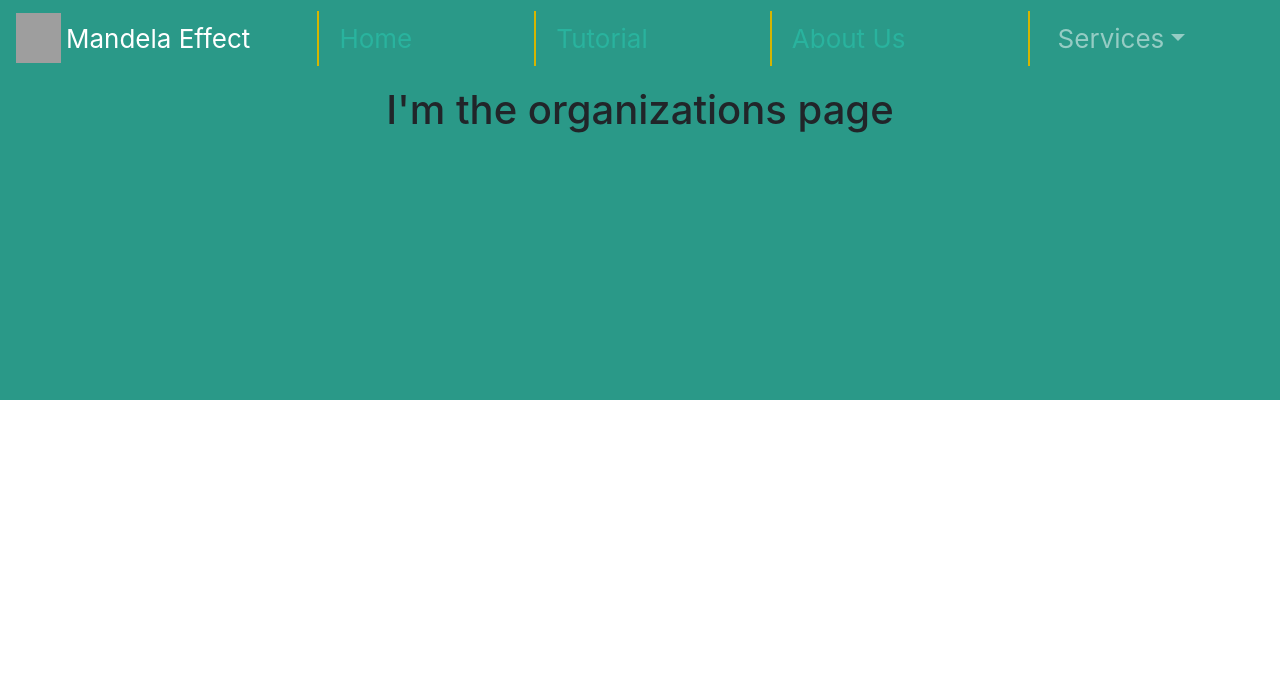
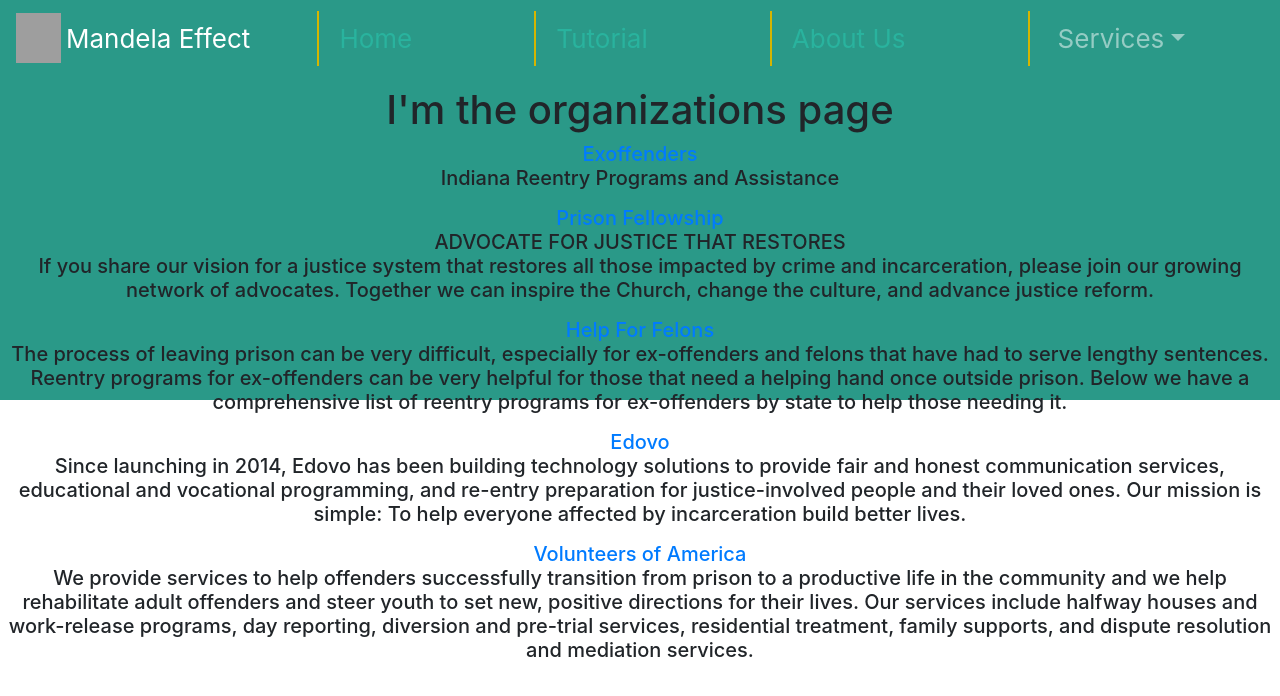
Before and after one commit to yodasodabob/indycivichack2019, a React (Create React App) app: page /#/Services/Organizations in a window 1280 px wide. Shown: the top 696 px of the page. Built offline with nearby package versions, Linux system fonts and the light colour scheme; no server answers; grey boxes are pictures that could not be loaded; what google-maps-react would draw is missing.

Commit message:
I added more links to the Organizations page

```diff
--- a/src/AboutPage.js
+++ b/src/AboutPage.js
@@ -1,7 +1,7 @@
 import React from 'react';
 import HeaderComponent from './HeaderComponent';
 import './AboutPage.css';
-import {Launcher} from 'react-chat-window';
+//import {Launcher} from 'react-chat-window';
 
 export class AboutPage extends React.Component{
     render(){
--- a/src/App.js
+++ b/src/App.js
@@ -1,7 +1,7 @@
 import React from 'react';
 import HeaderComponent from './HeaderComponent';
 import './App.css';
-import {Launcher} from 'react-chat-window';
+//import {Launcher} from 'react-chat-window';
 import { Navbar, Nav, NavDropdown, Form, FormControl, Button } from 'react-bootstrap';
 // import GoogleApiWrapper from './MapsContainer';
 import Map from './Map'
--- a/src/HomePage.js
+++ b/src/HomePage.js
@@ -1,7 +1,7 @@
 import React from 'react';
 import HeaderComponent from './HeaderComponent';
 import './HomePage.css';
-import {Launcher} from 'react-chat-window';
+// import {Launcher} from 'react-chat-window';
 
 export class HomePage extends React.Component{
     render(){
--- a/src/LegalResourcePage.js
+++ b/src/LegalResourcePage.js
@@ -1,7 +1,7 @@
 import React from 'react';
 import HeaderComponent from './HeaderComponent';
 import './LegalResourcePage.css';
-import {Launcher} from 'react-chat-window';
+// import {Launcher} from 'react-chat-window';
 
 export class LegalResourcePage extends React.Component{
     render(){
--- a/src/OrganizationsPage.js
+++ b/src/OrganizationsPage.js
@@ -1,7 +1,7 @@
 import React from 'react';
 import HeaderComponent from './HeaderComponent';
 import './OrganizationsPage.css';
-import {Launcher} from 'react-chat-window';
+// import {Launcher} from 'react-chat-window';
 
 export class OrganizationsPage extends React.Component{
     render(){
@@ -9,6 +9,34 @@
             <div className="OrganizationsPageWrapper">
             <div className="OrganizationsBody">
                 <h1>I'm the organizations page</h1>
+
+                <h5><a href ="https://exoffenders.net/reentry-programs-assistance/indiana/">Exoffenders</a>
+                <p>Indiana Reentry Programs and Assistance</p></h5>
+
+                <h5><a href ="https://www.prisonfellowship.org/about/justicereform/legislation/state-issues/indiana/">Prison Fellowship</a>
+                <p>ADVOCATE FOR JUSTICE THAT RESTORES <br></br> If you share our vision for a justice system
+                 that restores all those impacted by crime and incarceration, please join our growing network
+                 of advocates. Together we can inspire the Church, change the culture,
+                 and advance justice reform.</p></h5>
+
+                <h5><a href ="https://helpforfelons.org/reentry-programs-ex-offenders-state/" >Help For Felons</a>
+                <p>The process of leaving prison can be very difficult, especially for ex-offenders and felons that
+                    have had to serve lengthy sentences. Reentry programs for ex-offenders can be very helpful for
+                    those that need a helping hand once outside prison. Below we have a comprehensive list of
+                    reentry programs for ex-offenders by state to help those needing it.</p></h5>
+
+                <h5><a href ="http://www.edovo.com" >Edovo</a>
+                <p>Since launching in 2014, Edovo has been building technology solutions to provide fair
+                    and honest communication services, educational and vocational programming, and re-entry
+                    preparation for justice-involved people and their loved ones. Our mission is simple:
+                    To help everyone affected by incarceration build better lives.</p></h5>
+
+                <h5><a href ="https://www.voa.org/correctional-re-entry-services" >Volunteers of America</a>
+                <p>We provide services to help offenders successfully transition from prison to a
+                    productive life in the community and we help rehabilitate adult offenders and steer
+                    youth to set new, positive directions for their lives. Our services include halfway
+                    houses and work-release programs, day reporting, diversion and pre-trial services,
+                    residential treatment, family supports, and dispute resolution and mediation services.</p></h5>
             </div>
             </div>
         )
--- a/src/ServicesPage.js
+++ b/src/ServicesPage.js
@@ -1,7 +1,7 @@
 import React from 'react';
 import HeaderComponent from './HeaderComponent';
 import './ServicesPage.css';
-import {Launcher} from 'react-chat-window';
+// import {Launcher} from 'react-chat-window';
 
 export class ServicesPage extends React.Component{
     render(){
--- a/src/TutorialPage.js
+++ b/src/TutorialPage.js
@@ -1,7 +1,7 @@
 import React from 'react';
 import HeaderComponent from './HeaderComponent';
 import './TutorialPage.css';
-import {Launcher} from 'react-chat-window';
+// import {Launcher} from 'react-chat-window';
 
 export class TutorialPage extends React.Component{
     render(){
```
Also changed, not shown: 1 other file (tests, documents, lock files or other folders).
